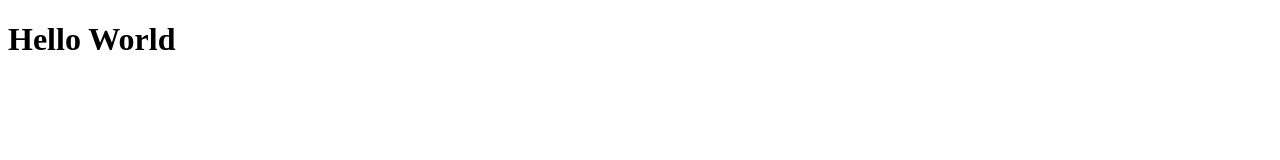
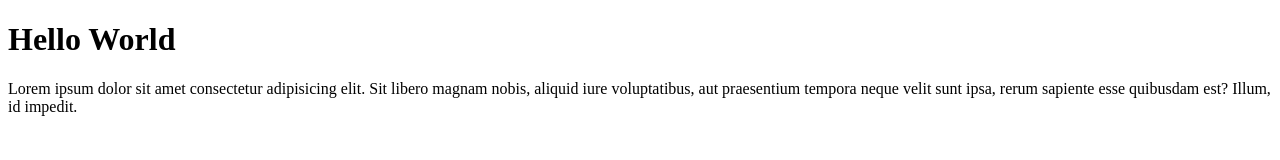
Before and after one commit to zafiramdhani/wpu-git-test, a plain HTML site: page index.html in a window 1280 px wide. Drawn offline with Linux system fonts and the light colour scheme.

Commit message:
menambahkan paragraf

```diff
--- a/index.html
+++ b/index.html
@@ -8,5 +8,6 @@
 </head>
 <body>
   <h1>Hello World</h1>
+  <p>Lorem ipsum dolor sit amet consectetur adipisicing elit. Sit libero magnam nobis, aliquid iure voluptatibus, aut praesentium tempora neque velit sunt ipsa, rerum sapiente esse quibusdam est? Illum, id impedit.</p>
 </body>
 </html>
```
